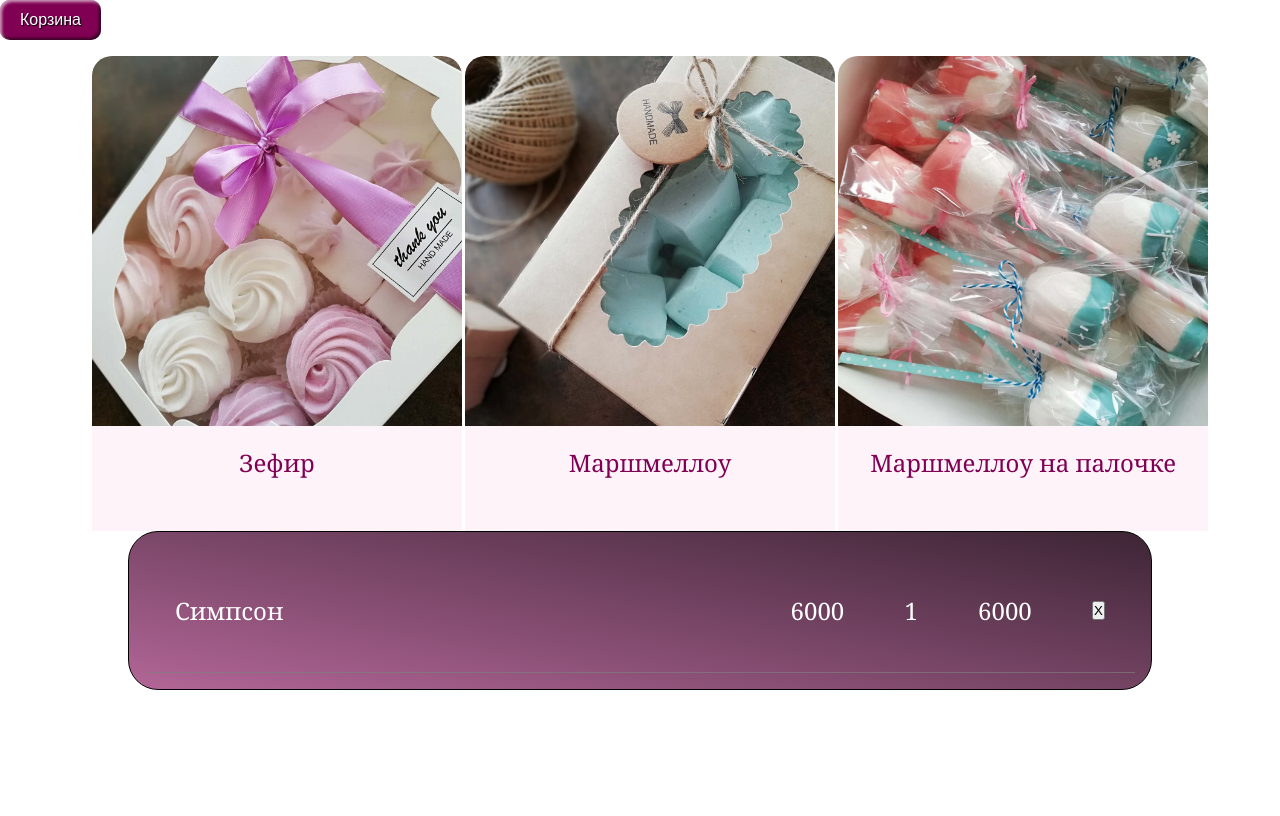
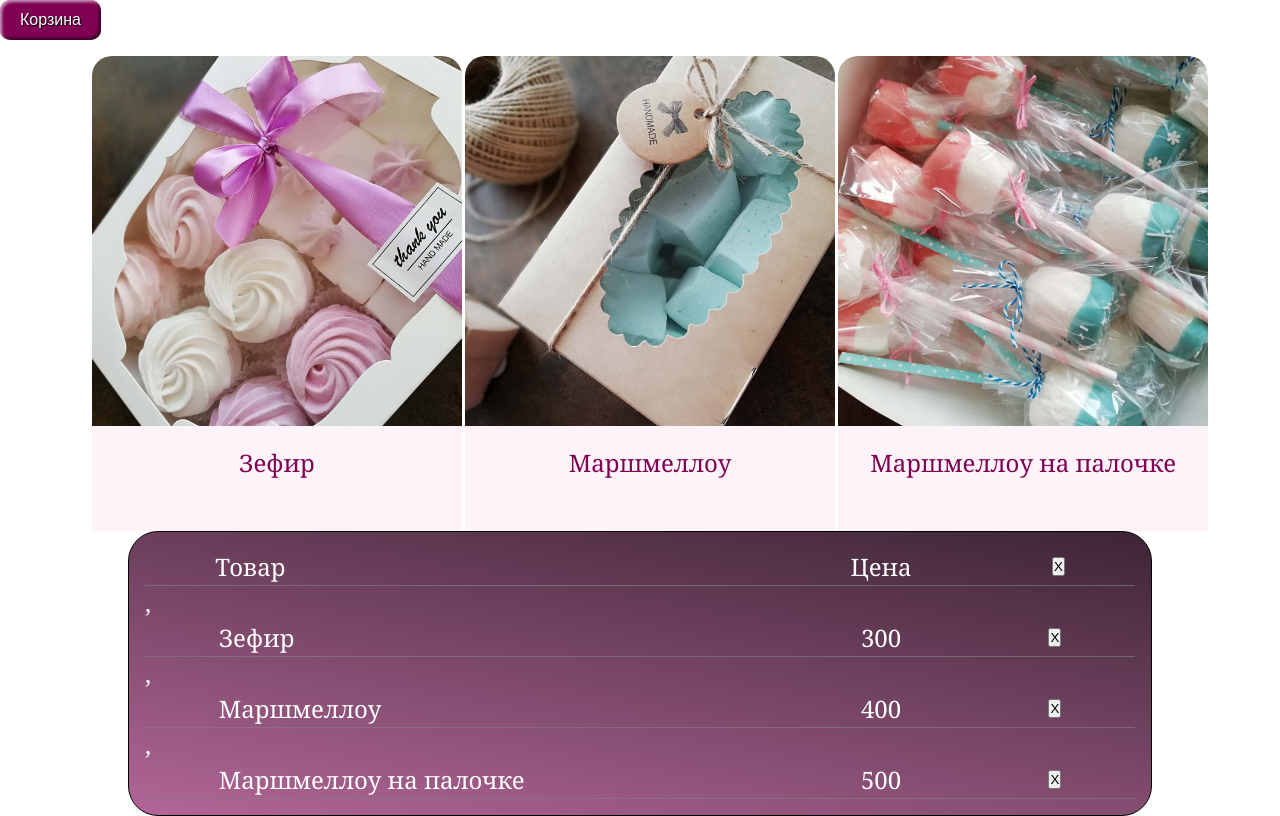
Before and after one commit to NatalyaDol/lesson_1_js_level_2_goods_list, a plain HTML site: page index.html in a window 1280 px wide. Drawn offline with Linux system fonts and the light colour scheme.

Commit message:
Improved the script ES6

```diff
--- a/index.html
+++ b/index.html
@@ -7,6 +7,7 @@
     <title>Basket</title>
     <link rel="stylesheet" href="css/style.css">
     <link rel="stylesheet" href="scss/style.css">
+    <script src="script/goods_list.js" async></script>
 </head>
 <body>
     <main>
@@ -46,21 +47,18 @@
                 </aside>
             </a>
         </section>
-
-
-
     </main>
-    <section id="goods-list-section">
+    <section id="goods-list-section" class="goods-list">
         <div class="goods-list__product-box">
-            <span class="goods-list__product-box__name">Симпсон</span>
+            <span class="goods-list__product-box__name">Товар</span>
             <img class="goods-list__product-box__img" src="" height="120px" alt="">
-            <div class="goods-list__product-box__price">6000</div>
-            <div class="goods-list__product-box__quantity">1</div>
-            <div class="goods-list__product-box__totalPrice">6000</div>
+            <div class="goods-list__product-box__price">Цена</div>
+            <div class="goods-list__product-box__quantity">Количество</div>
+            <div class="goods-list__product-box__totalPrice">Итого</div>
             <input type="submit" value="X" class="goods-list-item__product-box__delete" onclick="deleteProductStringBasket()">
         </div>
     </section>
 
-    <script src="script/goods_list.js"></script>
+    <script src="script/goods_list.js" async></script>
 </body>
 </html>
--- a/script/goods_list.js
+++ b/script/goods_list.js
@@ -1,5 +1,7 @@
 var btnBasket = document.getElementById('basket-btn');
+var goodsListSection = document.getElementById('goods-list-section');
 const goods = [
+    { title : 'Товар', price : 'Цена', src : 'image/products_photo/zefir_photo/zefir_7.jpg' },
     { title : 'Зефир', price : 300, src : 'image/products_photo/zefir_photo/zefir_7.jpg' },
     { title : 'Маршмеллоу', price : 400, src : 'image/products_photo/marshmelo_photo/marsh_3.jpg' },
     { title : 'Маршмеллоу на палочке', price : 500, src : 'image/products_photo/marsh_on_stick_photo/onstick_4_2.jpg' }
@@ -8,17 +10,17 @@ const goods = [
 const renderGoodsItem = (title, price) => {
     return `<div class="goods-list__product-box">
     <span class="goods-list__product-box__name">${title}</span>
-    <img class="goods-list__product-box__img" src=${src}>
     <div class="goods-list__product-box__price">${price}</div>
-    <div class="goods-list__product-box__quantity">1</div>
-    <div class="goods-list__product-box__totalPrice">${price}</div>
+
     <input type="submit" value="X" class="goods-list-item__product-box__delete" onclick="deleteProductStringBasket()">
     </div>`
 };
 
 const renderGoodsList = (list) => {
-    let goodList = list.map(item => renderGoodsItem(item.title, item.price));
+    let goodsList = list.map(item => renderGoodsItem(item.title, item.price));
     document.querySelector('.goods-list').innerHTML = goodsList;
+    goodsListSection.style.display = 'block';
 };
 
+//renderGoodsList(goods);
 btnBasket.addEventListener ('click',renderGoodsList(goods));
--- a/scss/_goods-list.scss
+++ b/scss/_goods-list.scss
@@ -12,7 +12,7 @@
     // top: 100px;
     z-index: 2;
     flex-direction: column;
-    // display: none;
+    display: none;
     @include h1_white;
 
     .goods-list__product-box {
```
Also changed, not shown: scss/style.css, 1 other file.
